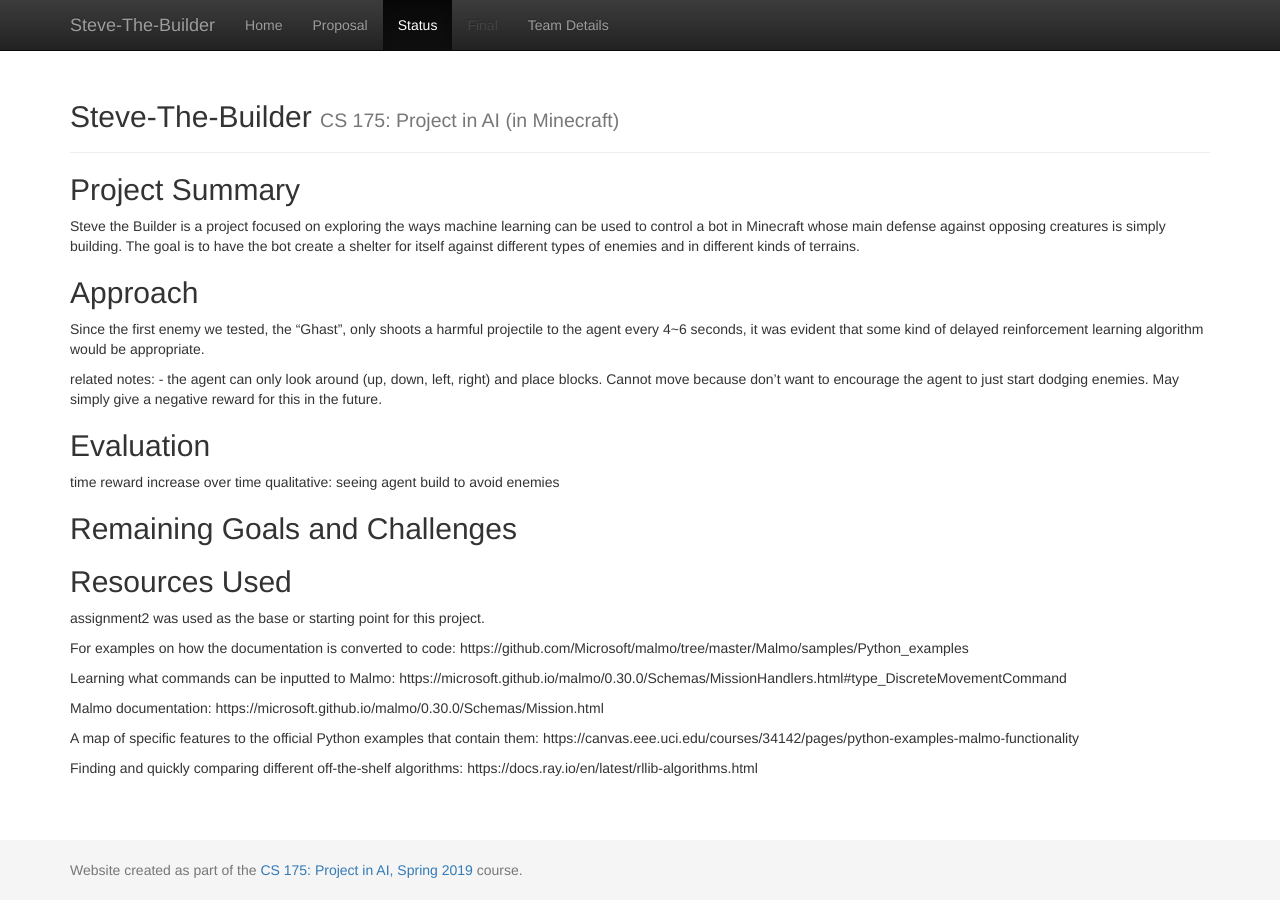
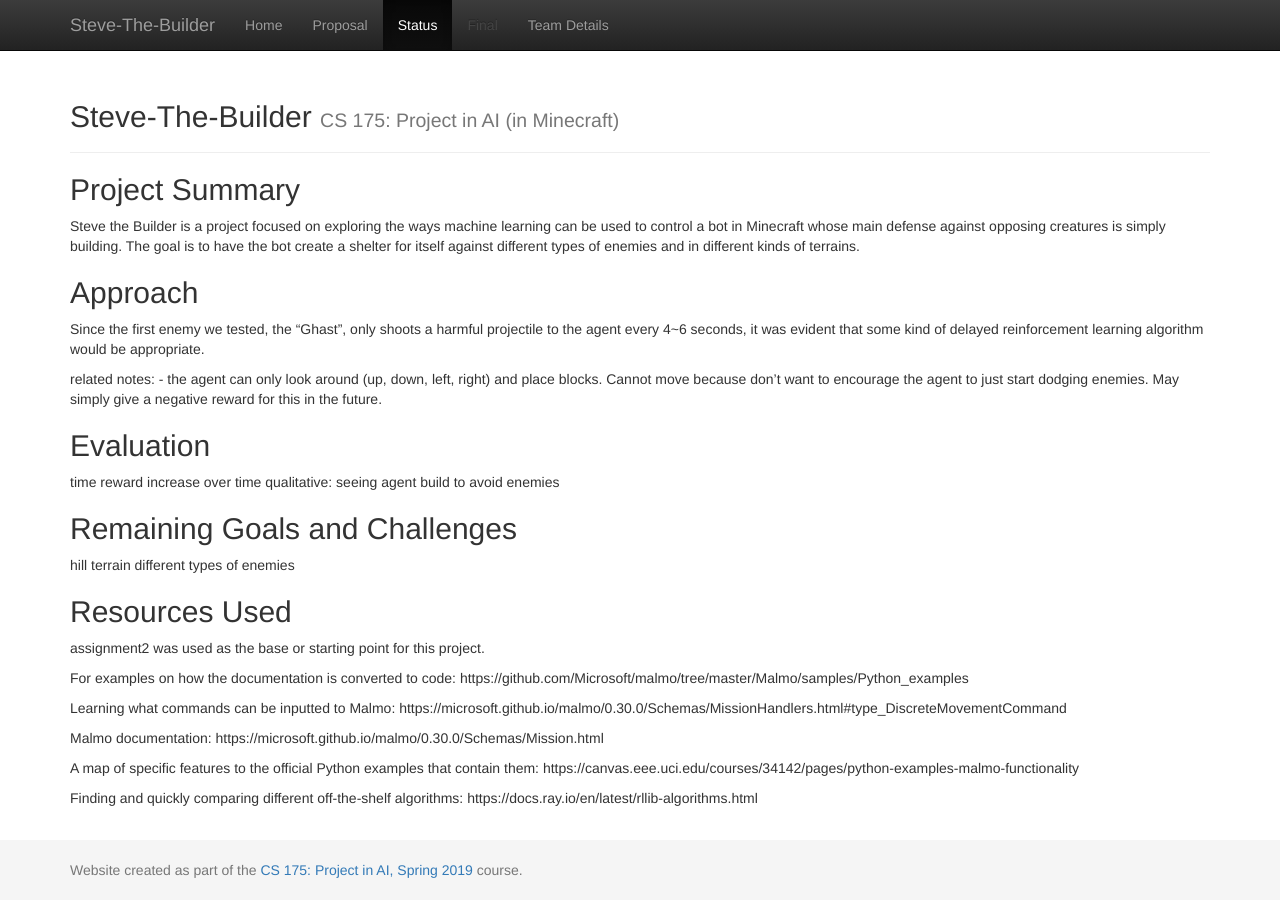
Before and after one commit to Timmichi/Steve-The-Builder, a Jekyll site: the page built from docs/status.md, in a window 1280 px wide. Built offline with Jekyll 4.4.1, drawn with Linux system fonts in a browser that asks for light colours.

Commit message:
remaining goals and challenges

```diff
--- a/docs/status.md
+++ b/docs/status.md
@@ -14,6 +14,8 @@ related notes:
 time reward increase over time
 qualitative: seeing agent build to avoid enemies
 ## Remaining Goals and Challenges
+hill terrain
+different types of enemies
 
 ## Resources Used
 assignment2 was used as the base or starting point for this project.
```
